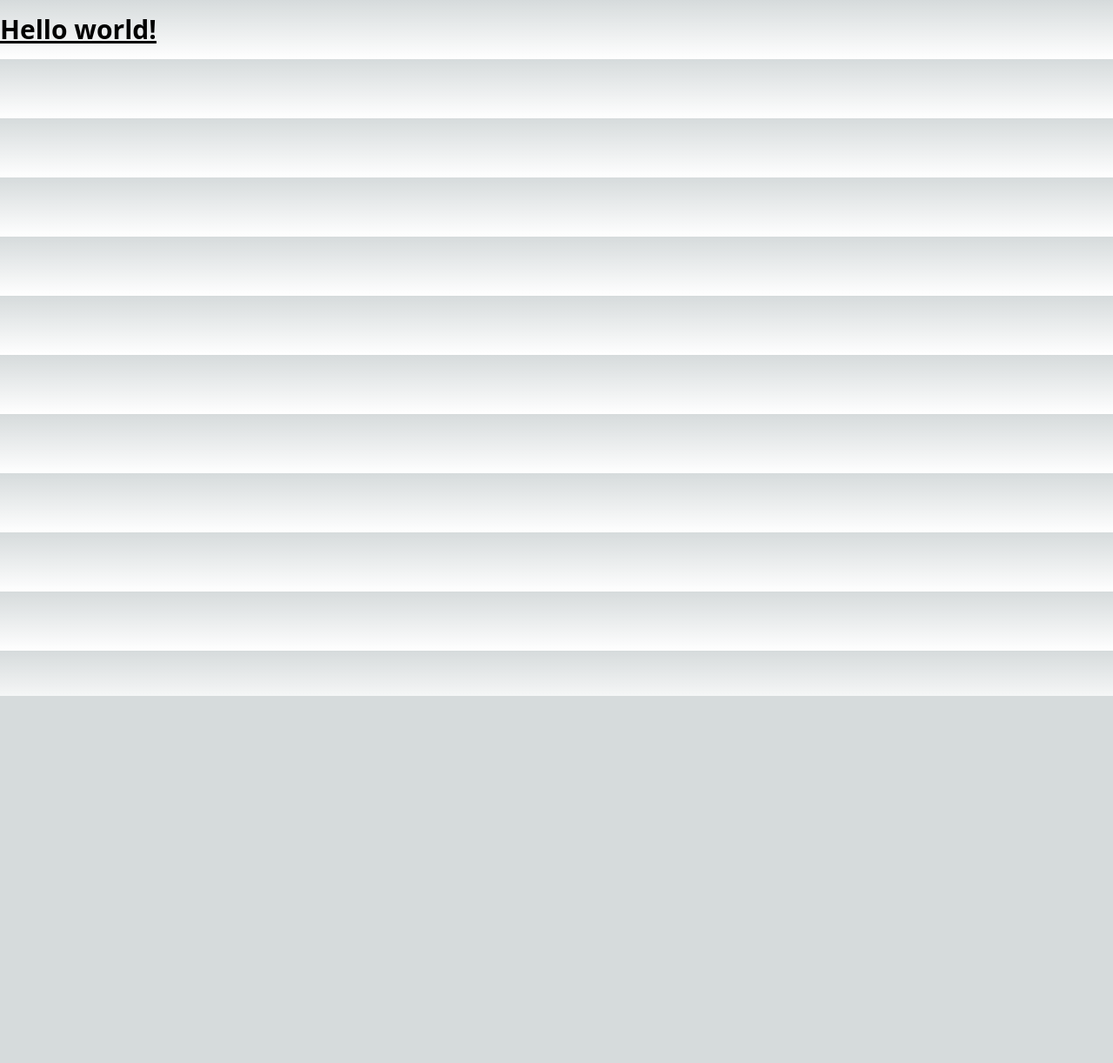
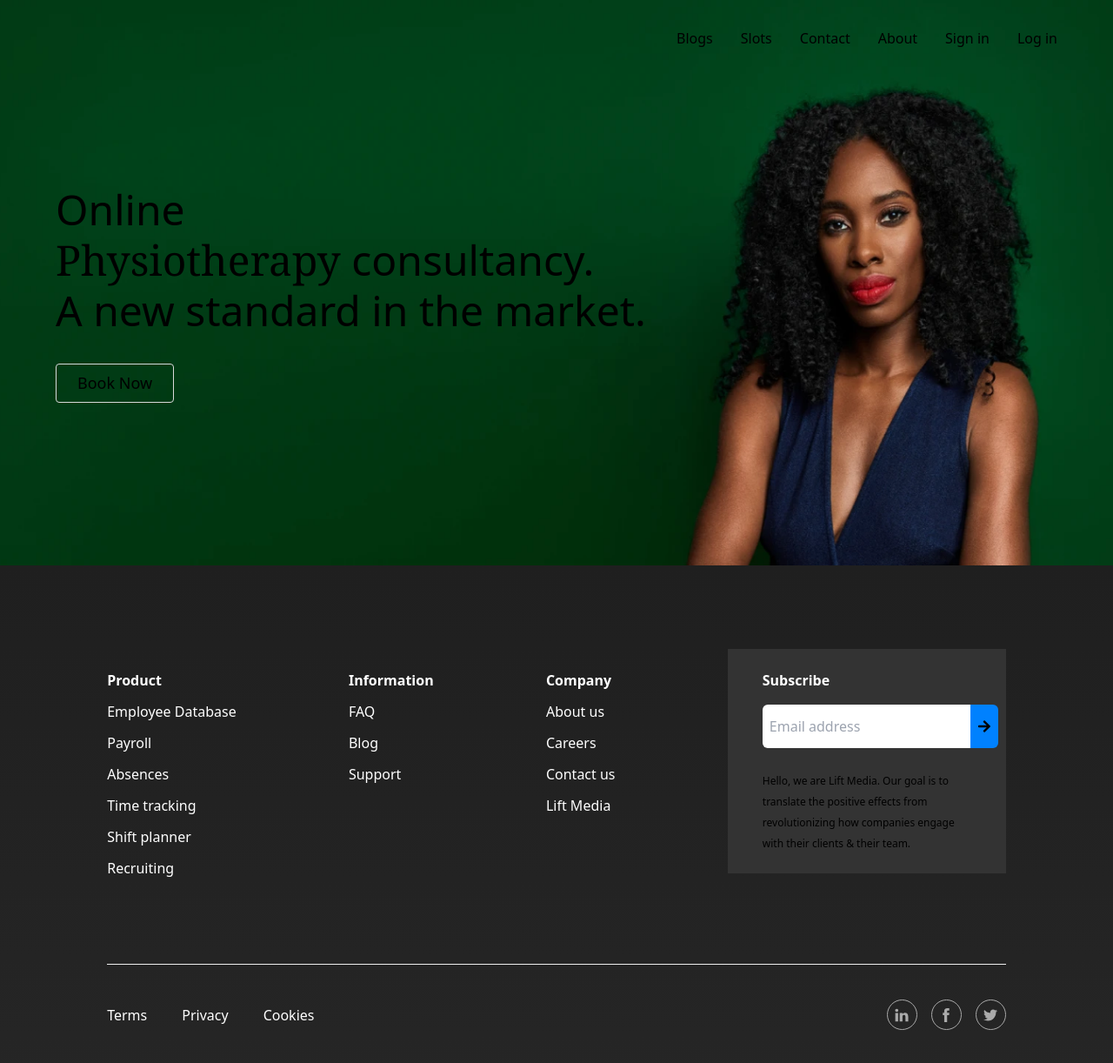
Before and after one commit to Vivekkharnotia/LibraryManagementSystem, a Next.js app: page / in a window 1280 px wide. Shown: the top 1222 px of the page at 87% size. Before the commit the page ends 800 px from the top, so only its background shows below. Built offline with nearby package versions, Linux system fonts and the light colour scheme.

Commit message:
hero and footer added

```diff
--- /dev/null
+++ b/components/general/Footer.jsx
@@ -0,0 +1,98 @@
+import React from "react";
+import { TfiLinkedin, TfiFacebook, TfiTwitterAlt } from "react-icons/tfi";
+import { FaArrowRight } from "react-icons/fa";
+
+const FooterList = ({ title, links }) => {
+  return (
+    <div className="flex flex-col gap-3 text-[#FFF] md:py-6 ml-10 md:ml-0">
+      <h4 className="font-bold">{title}</h4>
+      {links?.map((link) => (
+        <p key={link.name} className="hover:text-[#aaa] cursor-pointer">
+          {link.name}
+        </p>
+      ))}
+    </div>
+  );
+};
+
+const FooterIcon = ({ Icon }) => {
+  return (
+    <div className="rounded-full border-[1.5px] border-[#aaa] w-[35px] h-[35px] flex flex-row items-center justify-center hover:bg-[#fff] text-[#aaa] hover:border-[#fff] cursor-pointer">
+      {Icon && <Icon />}
+    </div>
+  );
+};
+
+const Footer = () => {
+  return (
+    <div className="pt-4 pb-8 md:py-24 px-4 md:px-8 bg-gradient-to-b from-[#1F1F1F] to-[#262626]">
+      <div className="flex flex-col gap-10 w-full md:w-[95%] lg:w-[85%] m-auto">
+        <div className="flex flex-col-reverse md:flex-row justify-between gap-8 md:gap-4">
+          <FooterList
+            title="Product"
+            links={[
+              { name: "Employee Database", link: "" },
+              { name: "Payroll", link: "" },
+              { name: "Absences", link: "" },
+              { name: "Time tracking", link: "" },
+              { name: "Shift planner", link: "" },
+              { name: "Recruiting", link: "" },
+            ]}
+          />
+          <FooterList
+            title="Information"
+            links={[
+              { name: "FAQ", link: "" },
+              { name: "Blog", link: "" },
+              { name: "Support", link: "" },
+            ]}
+          />
+          <FooterList
+            title="Company"
+            links={[
+              { name: "About us", link: "" },
+              { name: "Careers", link: "" },
+              { name: "Contact us", link: "" },
+              { name: "Lift Media", link: "" },
+            ]}
+          />
+          <div className="px-10 py-6 bg-[#333] md:max-w-[320px] mb-16">
+            <h3 className="font-bold text-[#FFF] mb-4">Subscribe</h3>
+            <div className="flex flex-row h-[50px] items-center rounded-[6px] mb-6">
+              <input
+                type="email"
+                placeholder="Email address"
+                className="flex-1 h-[50px] rounded-l-[6px] bg-[#FFF] outline-none pl-2 text-[#333]"
+              />
+              <div className="bg-[#0081FE] h-[50px] w-[50px] flex items-center p-2 rounded-r-[6px] justify-center">
+                <button>
+                  <FaArrowRight />
+                </button>
+              </div>
+            </div>
+            <span className="text-[12px]">
+              Hello, we are Lift Media. Our goal is to translate the positive
+              effects from revolutionizing how companies engage with their
+              clients & their team.
+            </span>
+          </div>
+        </div>
+        <div className="h-[1px] bg-[#eee] border-none"></div>
+        <div className="text-[#FFF] flex flex-col md:flex-row items-center justify-between gap-10">
+          <div className="flex flex-row gap-10">
+            <span className="hover:text-[#aaa] cursor-pointer">Terms</span>
+            <span className="hover:text-[#aaa] cursor-pointer">Privacy</span>
+            <span className="hover:text-[#aaa] cursor-pointer">Cookies</span>
+          </div>
+          <div className="flex flex-row gap-4">
+            <FooterIcon Icon={() => <TfiLinkedin />} />
+            <FooterIcon Icon={() => <TfiFacebook />} />
+            <FooterIcon Icon={() => <TfiTwitterAlt />} />
+          </div>
+        </div>
+      </div>
+    </div>
+  );
+};
+
+export default Footer;
--- /dev/null
+++ b/components/general/Hero.jsx
@@ -0,0 +1,57 @@
+import React, { useEffect, useState } from "react";
+import useDevice from "utils/useDevice";
+import Navbar from "./Navbar";
+
+const Hero = () => {
+  const [activeImage, setActiveImage] = useState(1);
+  const { isMobile } = useDevice();
+  console.log(activeImage);
+
+  const changeBackgroundImage = () => {
+    setTimeout(() => {
+      setActiveImage((prev) => (prev % 4) + 1);
+    }, 7000);
+  };
+
+  useEffect(() => {
+    changeBackgroundImage();
+  }, [activeImage]);
+
+  return (
+    <div
+      className={`relative h-[650px] max-w-[1440px] m-auto ${
+        isMobile ? "bg-[#262525]" : "bg-[#fff]"
+      }`}
+    >
+      {!isMobile && (
+        <div>
+          <img
+            src={`/bg-hero-${activeImage}.png`}
+            alt="Hero background"
+            className="absolute z-0 object-fill w-[100%] h-[650px]"
+          />
+        </div>
+      )}
+      <div className="flex flex-col h-full z-20 relative">
+        <Navbar />
+        <div className="flex flex-col gap-8 h-full px-8 md:px-16 justify-center md:-mt-16">
+          <h1 className="text-[48px] leading-[58px]">
+            <span>Online</span>
+            <br />
+            <span className="font-serif">Physiotherapy</span>{" "}
+            <span>consultancy.</span>
+            <br />
+            <span>A new standard in the market.</span>
+          </h1>
+          <div>
+            <button className="text-[18px] border-[1px] border-[#D9D9D9] rounded-[4px] px-6 py-2 hover:bg-[#0081FE] hover:border-[#0081FE] transition-all duration-500">
+              Book Now
+            </button>
+          </div>
+        </div>
+      </div>
+    </div>
+  );
+};
+
+export default Hero;
--- /dev/null
+++ b/components/general/MobileNavbar.jsx
@@ -0,0 +1,74 @@
+import React, { useState } from "react";
+import { AiOutlineMenu, AiOutlineClose } from "react-icons/ai"
+
+const MobileNavbar = () => {
+  const [showMenu, setShowMenu] = useState(false);
+
+  return (
+    <>
+      {!showMenu ? (
+        <div className="flex flex-row items-center px-8 py-8 justify-between bg-[#fff] text-[#000] z-10">
+          <h2 className="font-semibold text-[20px]">Reh-A</h2>
+          <AiOutlineMenu
+            className="text-[24px] cursor-pointer"
+            onClick={() => setShowMenu(true)}
+          />
+        </div>
+      ) : (
+        <div className="fixed top-0 left-0 right-0 bottom-0 w-full overflow-hidden z-50">
+          <div
+            className={` flex flex-col absolute transition ease-in-out w-full h-[100vh] duration-3000 bg-[#FFF] text-[#000] z-50 w-[65%]`}
+          >
+            <div className="flex flex-row items-center px-8 py-8 justify-between bg-[#fff] text-[#000]">
+              <h2 className="font-semibold text-[20px]">Reh-A</h2>
+              <AiOutlineClose
+                className="text-[24px] cursor-pointer"
+                onClick={() => setShowMenu(false)}
+              />
+            </div>
+            <ul className="flex flex-col">
+              <li
+                className="hover:font-semibold text-[18px] cursor-pointer hover:bg-[#ccc] px-8 py-4"
+                onClick={() => setShowMenu(false)}
+              >
+                Blogs
+              </li>
+              <li
+                className="hover:font-semibold text-[18px] cursor-pointer hover:bg-[#ccc] px-8 py-4"
+                onClick={() => setShowMenu(false)}
+              >
+                Slots
+              </li>
+              <li
+                className="hover:font-semibold text-[18px] cursor-pointer hover:bg-[#ccc] px-8 py-4"
+                onClick={() => setShowMenu(false)}
+              >
+                Contact
+              </li>
+              <li
+                className="hover:font-semibold text-[18px] cursor-pointer hover:bg-[#ccc] px-8 py-4"
+                onClick={() => setShowMenu(false)}
+              >
+                About
+              </li>
+              <li
+                className="hover:font-semibold text-[18px] cursor-pointer hover:bg-[#ccc] px-8 py-4"
+                onClick={() => setShowMenu(false)}
+              >
+                Sign in
+              </li>
+              <li
+                className="hover:font-semibold text-[18px] cursor-pointer hover:bg-[#ccc] px-8 py-4"
+                onClick={() => setShowMenu(false)}
+              >
+                Log in
+              </li>
+            </ul>
+          </div>
+        </div>
+      )}
+    </>
+  );
+};
+
+export default MobileNavbar;
--- /dev/null
+++ b/components/general/Navbar.jsx
@@ -0,0 +1,30 @@
+import React from "react";
+import MobileNavbar from "./MobileNavbar"
+import useDevice from "../../utils/useDevice";
+
+const Navbar = () => {
+  const { isMobile } = useDevice();
+
+  return (
+    <>
+      {!isMobile ? (
+        <div className="flex flex-row items-center px-16 py-8 justify-end">
+          <ul className="flex flex-row gap-8">
+            <li>Blogs</li>
+            <li>Slots</li>
+            <li>Contact</li>
+            <li>About</li>
+            <li>Sign in</li>
+            <li>Log in</li>
+          </ul>
+        </div>
+      ) : (
+        <>
+          <MobileNavbar />
+        </>
+      )}
+    </>
+  );
+};
+
+export default Navbar;
--- a/components/general/Navbar.tsx
+++ /dev/null
@@ -1,7 +0,0 @@
-export default function Navbar(){
-    return(
-        <>
-            <div>Navbar</div>
-        </>
-    )
-}
--- a/src/pages/index.tsx
+++ b/src/pages/index.tsx
@@ -2,11 +2,14 @@ import Head from "next/head";
 import Image from "next/image";
 import { Inter } from "@next/font/google";
 import styles from "@/styles/Home.module.css";
+import Hero from "../../components/general/Hero"
+import Footer from "../../components/general/Footer"
 
 export default function Home() {
   return (
     <>
-      <h1 className="text-3xl font-bold underline py-4">Hello world!</h1>
+      <Hero />
+      <Footer />
     </>
   );
 }
--- /dev/null
+++ b/utils/useDevice.js
@@ -0,0 +1,19 @@
+import { useState, useEffect } from "react";
+
+const useDevice = () => {
+  const [windowWidth, setWindowWidth] = useState(0);
+  const onResize = () => {
+    setWindowWidth(window.innerWidth);
+  };
+  useEffect(() => {
+    onResize();
+    window.addEventListener("resize", onResize);
+    return () => window.removeEventListener("resize", onResize);
+  }, []);
+
+  const isMobile = windowWidth < 768;
+
+  return { isMobile };
+};
+
+export default useDevice;
```
Also changed, not shown: 2 other files (tests, documents, lock files or other folders).
